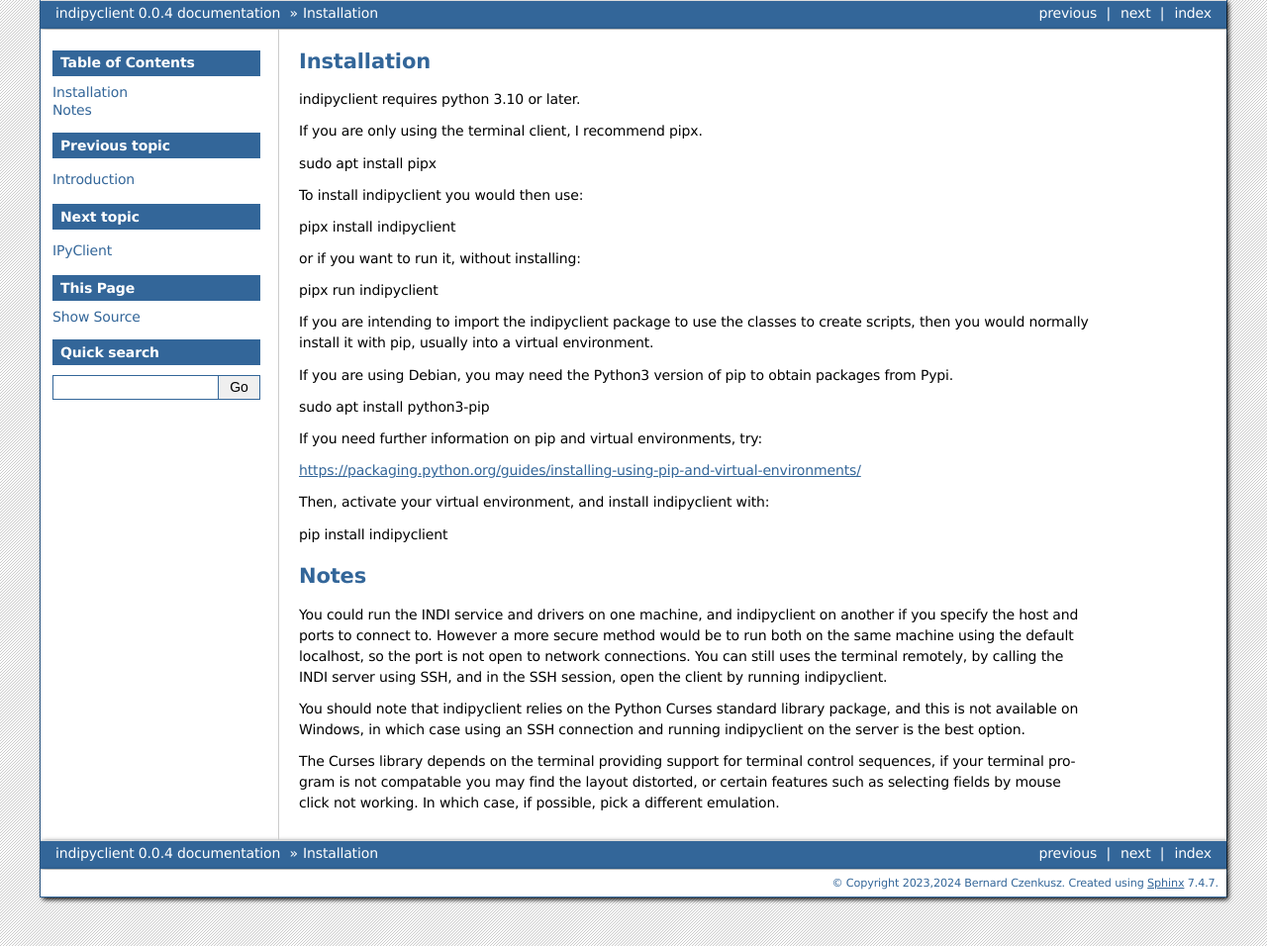
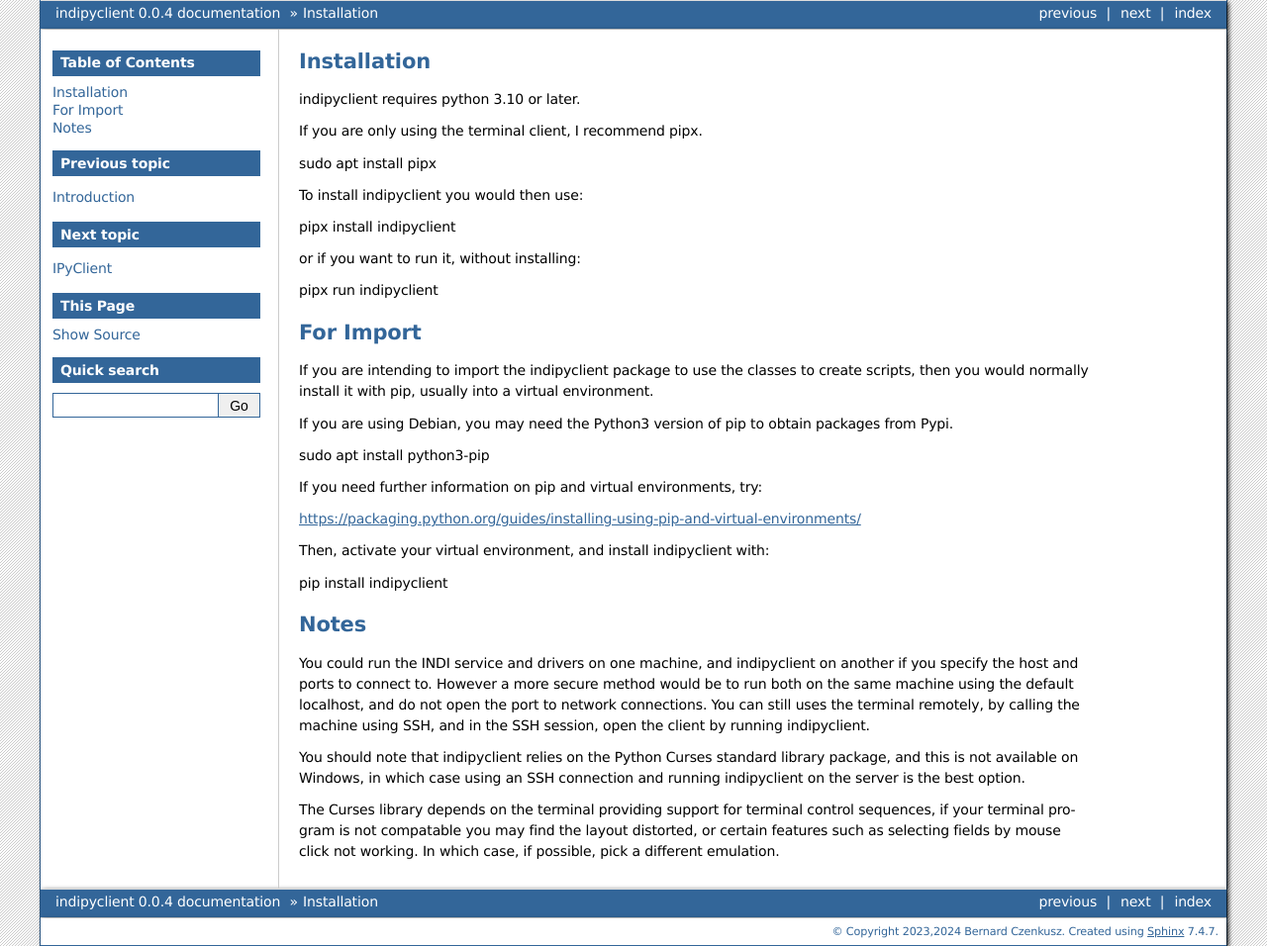
Before and after one commit to bernie-skipole/indipyclient, a Sphinx documentation site: the page built from docs/source/usage/installation.rst, in a window 1280 px wide. Shown: the whole page at 99% size. Built offline with Sphinx 7.4.7, drawn with Linux system fonts in a browser that asks for light colours.

Commit message:
Working on documentation

```diff
--- a/docs/source/usage/installation.rst
+++ b/docs/source/usage/installation.rst
@@ -15,6 +15,9 @@
 
 pipx run indipyclient
 
+
+For Import
+==========
 
 If you are intending to import the indipyclient package to use the classes to create scripts, then you would normally install it with pip, usually into a virtual environment.
 
@@ -34,7 +37,7 @@
 Notes
 =====
 
-You could run the INDI service and drivers on one machine, and indipyclient on another if you specify the host and ports to connect to. However a more secure method would be to run both on the same machine using the default localhost, so the port is not open to network connections.  You can still uses the terminal remotely, by calling the INDI server using SSH, and in the SSH session, open the client by running indipyclient.
+You could run the INDI service and drivers on one machine, and indipyclient on another if you specify the host and ports to connect to. However a more secure method would be to run both on the same machine using the default localhost, and do not open the port to network connections.  You can still uses the terminal remotely, by calling the machine using SSH, and in the SSH session, open the client by running indipyclient.
 
 You should note that indipyclient relies on the Python Curses standard library package, and this is not available on Windows, in which case using an SSH connection and running indipyclient on the server is the best option.
 
```
Also changed, not shown: docs/source/usage/ipyclient.rst (+13 -3 lines), 1 other file.
